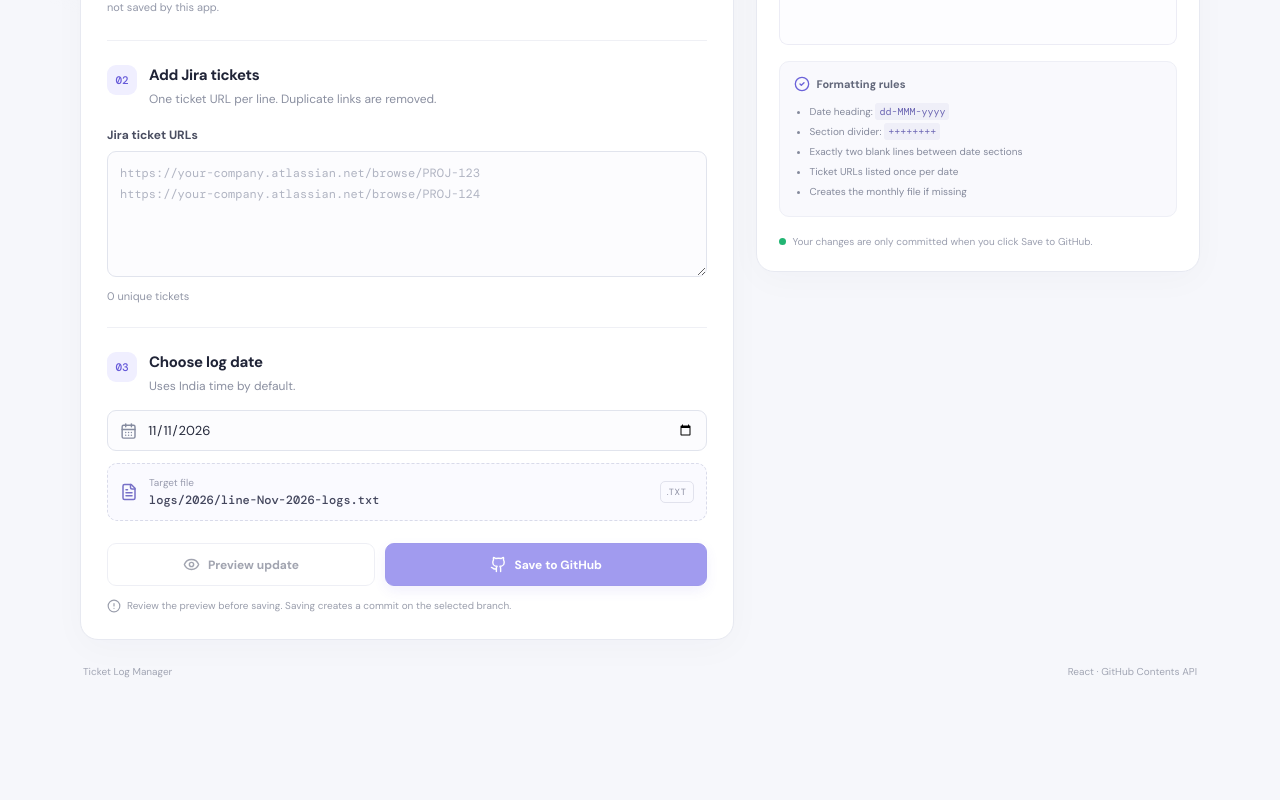
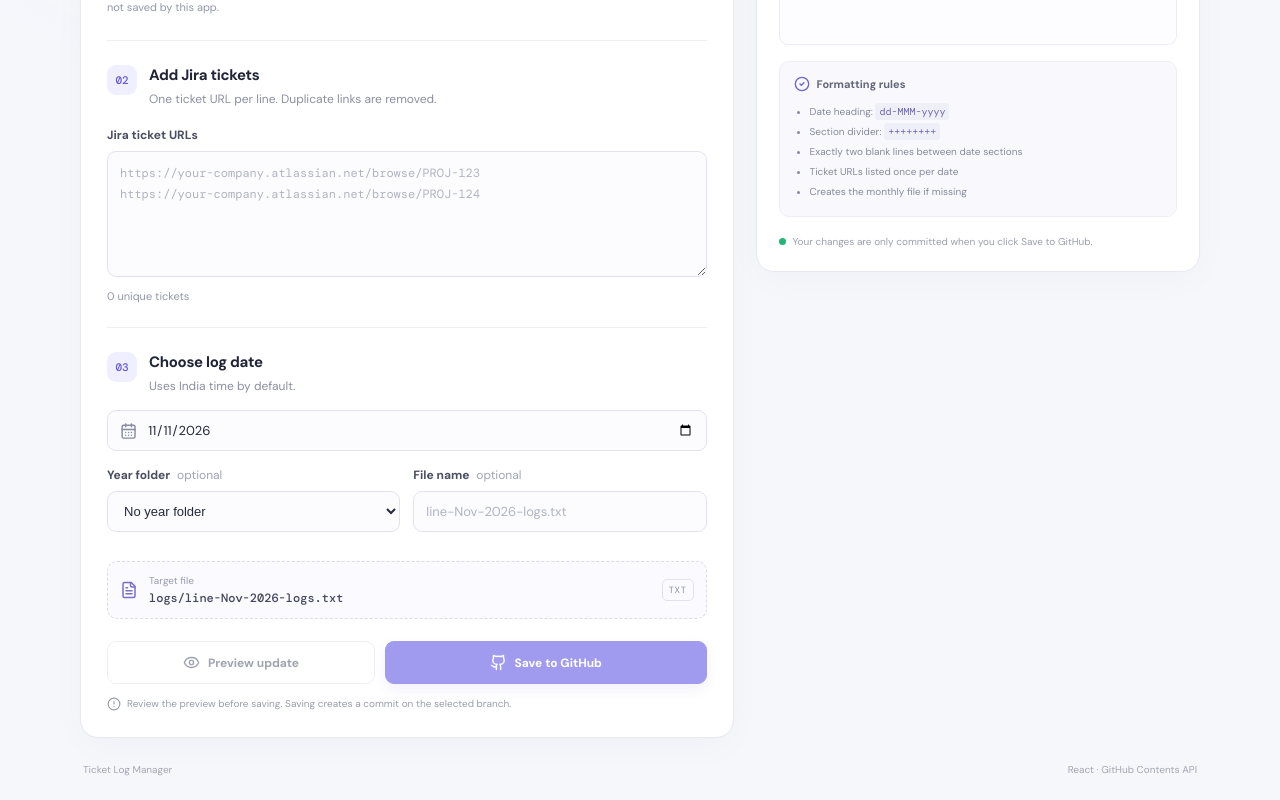
Before and after one commit to kn52/ticket-log-manager, a React (Vite) app: page / in a window 1280 px wide. Shown: the part 721-1521 px from the top of the page. Before the commit the page ends 1423 px from the top, so only its background shows below. Built offline with nearby package versions, Linux system fonts and the light colour scheme.

Commit message:
mod folder and file name

```diff
--- a/src/App.jsx
+++ b/src/App.jsx
@@ -89,6 +89,8 @@ export default function App() {
   const [ownerRepo, setOwnerRepo] = useState("");
   const [branch, setBranch] = useState("main");
   const [filePath, setFilePath] = useState("");
+  const [yearFolder, setYearFolder] = useState("");
+  const [customFileName, setCustomFileName] = useState("");
   const [token, setToken] = useState("");
   const [showToken, setShowToken] = useState(false);
   const [ticketInput, setTicketInput] = useState("");
@@ -101,11 +103,21 @@ export default function App() {
 
   const { urls, invalid } = useMemo(() => normalizeUrls(ticketInput), [ticketInput]);
   const dateParts = useMemo(() => getDateParts(date), [date]);
+  const targetFileName = customFileName.trim() || dateParts.fileName;
+  const folderPathParts = filePath.trim().split(/[\\/]+/).filter(Boolean);
   const targetPath = [
+    ...folderPathParts,
     "logs",
-    String(dateParts.year),
-    dateParts.fileName
+    ...(yearFolder ? [yearFolder] : []),
+    targetFileName
   ].join("/");
+  const currentYear = new Date().getFullYear();
+  const firstYear = Math.min(dateParts.year, currentYear) - 10;
+  const lastYear = Math.max(dateParts.year, currentYear) + 10;
+  const yearOptions = Array.from(
+    { length: lastYear - firstYear + 1 },
+    (_, index) => firstYear + index
+  );
   const repoMatch = ownerRepo.trim().match(/^(?:https:\/\/github\.com\/)?([^/\s]+)\/([^/\s#?]+)\/?$/);
   const owner = repoMatch?.[1];
   const repo = repoMatch?.[2]?.replace(/\.git$/, "");
@@ -272,7 +284,7 @@ export default function App() {
       }
 
       const payload = {
-        message: `${sha ? "Update" : "Create"} ${dateParts.fileName} - ${dateParts.dateHeading}`,
+        message: `${sha ? "Update" : "Create"} ${targetFileName} - ${dateParts.dateHeading}`,
         content: encodeContent(content),
         branch: ref
       };
@@ -353,7 +365,7 @@ export default function App() {
 
           <div className="two-col">
             <div><label htmlFor="branch">Branch</label><input id="branch" value={branch} onChange={e => setBranch(e.target.value)} placeholder="main" /></div>
-            <div><label htmlFor="path">Folder path <span className="optional">optional</span></label><input id="path" value={filePath} onChange={e => setFilePath(e.target.value)} placeholder="e.g. worklogs/2026" /></div>
+            <div><label htmlFor="path">Folder path <span className="optional">optional</span></label><input id="path" value={filePath} onChange={e => setFilePath(e.target.value)} placeholder="e.g. work" /></div>
           </div>
 
           <label htmlFor="token">GitHub personal access token</label>
@@ -376,7 +388,20 @@ export default function App() {
             <div><h2>Choose log date</h2><p>Uses India time by default.</p></div>
           </div>
           <div className="date-control"><CalendarDays size={18} /><input type="date" value={date} onChange={e => setDate(e.target.value)} /></div>
-          <div className="file-target"><FileText size={18} /><div><span>Target file</span><strong>{targetPath}</strong></div><span className="file-tag">.TXT</span></div>
+          <div className="two-col file-options">
+            <div>
+              <label htmlFor="year-folder">Year folder <span className="optional">optional</span></label>
+              <select id="year-folder" value={yearFolder} onChange={e => setYearFolder(e.target.value)}>
+                <option value="">No year folder</option>
+                {yearOptions.map(year => <option key={year} value={year}>{year}</option>)}
+              </select>
+            </div>
+            <div>
+              <label htmlFor="file-name">File name <span className="optional">optional</span></label>
+              <input id="file-name" value={customFileName} onChange={e => setCustomFileName(e.target.value)} placeholder={dateParts.fileName} />
+            </div>
+          </div>
+          <div className="file-target"><FileText size={18} /><div><span>Target file</span><strong>{targetPath}</strong></div><span className="file-tag">{targetFileName.includes(".") ? targetFileName.split(".").pop().toUpperCase() : "FILE"}</span></div>
 
           {message && <div className={`notice ${message.type}`} role="status">{message.type === "success" ? <CheckCircle2 size={18} /> : <AlertCircle size={18} />}<div>{message.text}{message.url && <a href={message.url} target="_blank" rel="noreferrer">Open on GitHub <ExternalLink size={13} /></a>}</div></div>}
 
@@ -389,7 +414,7 @@ export default function App() {
 
         <aside className="preview-panel">
           <div className="preview-header"><div><span className="preview-kicker">LIVE PREVIEW</span><h2>Monthly log</h2></div><button className="icon-button" onClick={() => setPreviewOpen(v => !v)} aria-label="Toggle preview">{previewOpen ? <EyeOff size={17} /> : <Eye size={17} />}</button></div>
-          <div className="preview-file"><FileText size={16} /><span>{dateParts.fileName}</span><span className="branch-pill">{branch.trim() || "main"}</span></div>
+          <div className="preview-file"><FileText size={16} /><span>{targetFileName}</span><span className="branch-pill">{branch.trim() || "main"}</span></div>
           {previewOpen && <div className="code-preview">{previewContent ? previewContent.split("\n").map((line, index) => <div className={`code-line ${/^\d{2}-[A-Z][a-z]{2}-\d{4}$/.test(line) ? "date-line" : line === "++++++++" ? "separator-line" : line.startsWith("https://") ? "url-line" : ""}`} key={`${index}-${line}`}>{line || "\u00a0"}</div>) : <div className="empty-preview"><div className="empty-icon"><Link2 size={22} /></div><strong>Your log preview appears here</strong><span>Enter your repository and tickets, then choose Preview update.</span></div>}</div>}
           <div className="rules-card"><strong><CheckCircle2 size={16} /> Formatting rules</strong><ul><li>Date heading: <code>dd-MMM-yyyy</code></li><li>Section divider: <code>++++++++</code></li><li>Exactly two blank lines between date sections</li><li>Ticket URLs listed once per date</li><li>Creates the monthly file if missing</li></ul></div>
           {previewMeta && <div className="preview-stats"><div><span>New links</span><strong>{previewMeta.added.length}</strong></div><div><span>Already logged</span><strong>{previewMeta.duplicates.length}</strong></div></div>}
```
Also changed, not shown: src/styles.css, 1 other file (tests, documents, lock files or other folders).
